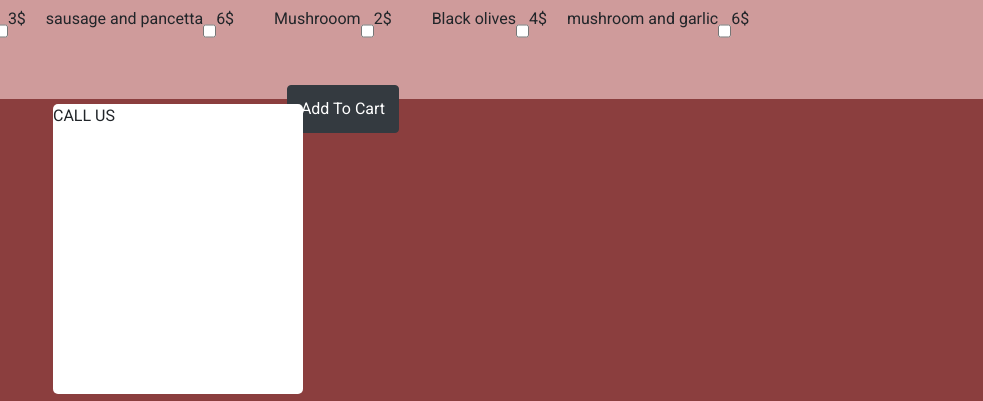
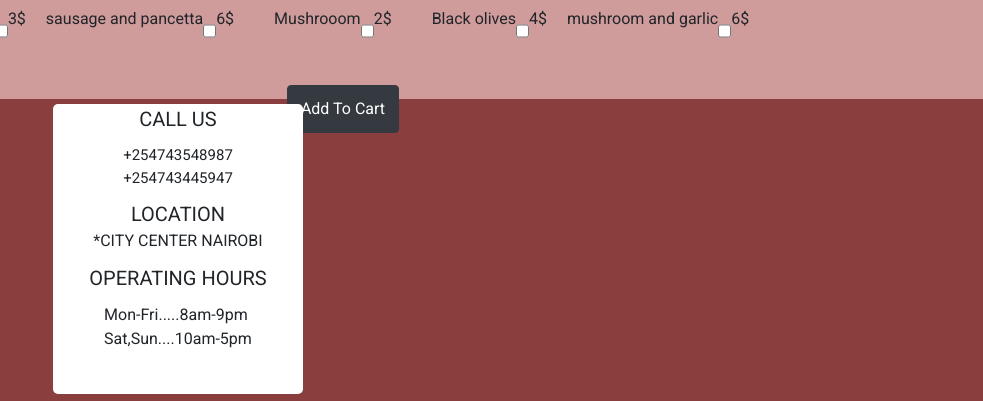
Before and after one commit to luva254/Gordon-and-Gordon-pizzas, a plain HTML site: page index.html in a window 1280 px wide. Shown: the part 1746-2147 px from the top of the page, 297-1280 px from the left. Drawn offline with nearby package versions, Linux system fonts and the light colour scheme.

Commit message:
add all changes made to html and css

```diff
--- a/index.html
+++ b/index.html
@@ -160,6 +160,11 @@
         </div>
         <div class="cont-cont">
             <p7>CALL US</p7>
+            <p8>+254743548987<br>+254743445947</p8>
+            <p9>LOCATION</p9>
+            <p10>*CITY CENTER NAIROBI</p10>
+            <p11>OPERATING HOURS</p11>
+            <p12>Mon-Fri.....8am-9pm<br>Sat,Sun....10am-5pm</p12>
         </div>
     </div>
  </div>
--- a/styles.css
+++ b/styles.css
@@ -312,3 +312,35 @@ p6{
    left: 350px;
     border-radius: 5px;
 }
+p7{
+    display: flex;
+    justify-content: center;
+    font-size: 20px;
+}
+p8{
+    margin-top: 10px;
+    display: flex;
+    justify-content: center;
+    font-size: 15px;
+}
+p9{
+    display: flex;
+    justify-content: center;
+    font-size: 20px;
+    margin-top: 10px;
+}
+p10{
+    display: flex;
+    justify-content: center;
+}
+p11{
+    margin-top: 10px;
+    display: flex;
+    justify-content: center;
+    font-size: 20px;
+}
+p12{
+    display: flex;
+    justify-content: center;
+    margin-top: 10px;
+}
```
